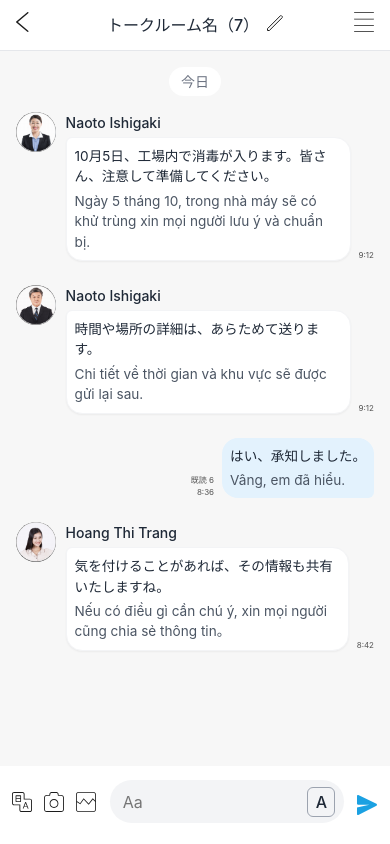
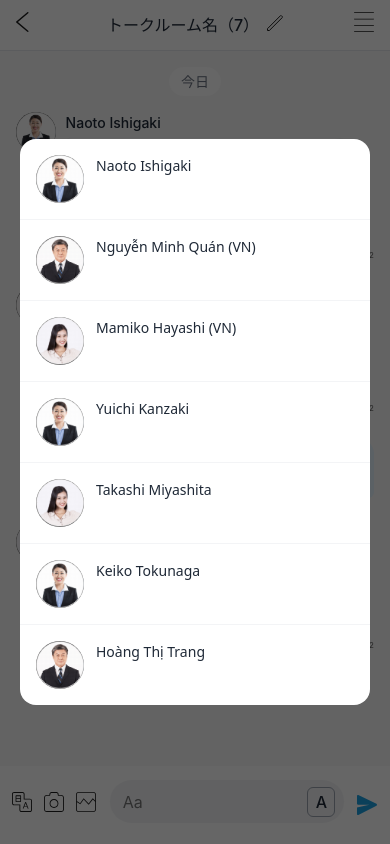
Before and after one commit to raianibnfaiz/Socio-Universe, a React (Vite) app: page / in a window 390 px wide. Both pictures are taken after a click on the element 26 px from the left and 25 px from the top of the page. Built offline with nearby package versions, Linux system fonts and the light colour scheme.

Commit message:
implemented member popup and enhance chat screen layout with responsive design

```diff
--- a/src/pages/ChatScreen/ChatScreen.module.css
+++ b/src/pages/ChatScreen/ChatScreen.module.css
@@ -93,6 +93,7 @@
   -ms-overflow-style: none; /* IE and Edge */
   background-color: #f7f7f7;
   min-height: 0;
+  overscroll-behavior-y: none;
 }
 
 .chatContainer::-webkit-scrollbar {
@@ -572,6 +573,10 @@
   display: flex;
   align-items: center;
   justify-content: center;
+  outline: none !important;
+  box-shadow: none !important;
+  -webkit-tap-highlight-color: transparent !important;
+  -webkit-focus-ring-color: transparent !important;
 }
 
 /* Add to your CSS module */
@@ -619,11 +624,36 @@
   border-top-left-radius: 0;
   border-top-right-radius: 0;
 }
+/* iOS Safari specific fixes */
+@supports (-webkit-touch-callout: none) {
+  .container {
+    height: -webkit-fill-available;
+    min-height: -webkit-fill-available;
+  }
+
+  @media screen and (max-width: 768px) {
+    .container {
+      height: -webkit-fill-available;
+      min-height: -webkit-fill-available;
+    }
+  }
+}
+@media screen and (max-width: 768px) {
+  html,
+  body {
+    height: 100%;
+    height: 100dvh;
+    overflow: hidden;
+    position: fixed;
+    width: 100%;
+  }
+}
 /* Mobile viewport fixes */
 @media screen and (max-width: 768px) {
   .container {
     height: 100vh;
     height: 100dvh;
+    height: stretch;
     max-width: 100vw;
     left: 0;
     transform: none;
@@ -647,3 +677,83 @@
     overscroll-behavior: contain;
   }
 }
+
+.memberOverlay {
+  position: fixed;
+  top: 0;
+  left: 0;
+  right: 0;
+  bottom: 0;
+  background: rgba(0, 0, 0, 0.5);
+  backdrop-filter: brightness(0.8);
+  z-index: 1000;
+  display: flex;
+  align-items: center;
+  justify-content: center;
+  padding: 1rem;
+}
+
+.memberPopup {
+  background: white;
+  border-radius: 1rem;
+  width: 100%;
+  max-width: 350px;
+  max-height: 80vh;
+  display: flex;
+  flex-direction: column;
+  overflow: hidden;
+}
+
+.memberList {
+  flex: 1;
+  overflow-y: auto;
+  scrollbar-width: none;
+  -ms-overflow-style: none;
+}
+
+.memberList::-webkit-scrollbar {
+  display: none;
+}
+
+.memberItem {
+  display: flex;
+  align-items: flex-start;
+  padding: 1rem;
+  border-bottom: 1px solid #f3f4f6;
+}
+
+.memberItem:last-child {
+  border-bottom: none;
+}
+
+.memberAvatar {
+  width: 48px;
+  height: 48px;
+  border-radius: 50%;
+  overflow: hidden;
+  margin-right: 0.75rem;
+  flex-shrink: 0;
+}
+
+.memberAvatarImage {
+  width: 100%;
+  height: 100%;
+  object-fit: cover;
+}
+
+.memberInfo {
+  flex: 1;
+}
+
+.memberName {
+  font-size: 0.875rem;
+  color: #1f2937;
+  margin-bottom: 0.25rem;
+}
+
+.memberSubtitle {
+  font-size: 0.75rem;
+  color: #6b7280;
+  line-height: 1.3;
+  word-break: break-word;
+}
--- a/src/pages/ChatScreen/ChatScreen.tsx
+++ b/src/pages/ChatScreen/ChatScreen.tsx
@@ -1,15 +1,5 @@
 import React, { useState, useRef, useEffect } from "react";
-import {
-  ChevronLeft,
-  Edit3,
-  Menu,
-  Camera,
-  Image,
-  Languages,
-  Clock,
-  LucideSend,
-  CameraIcon,
-} from "lucide-react";
+import { Clock } from "lucide-react";
 import user1 from "../../assets/images/user1.png";
 import user2 from "../../assets/images/user2.png";
 import user4 from "../../assets/images/user4.png";
@@ -35,12 +25,19 @@ interface Message {
   isUser?: boolean;
 }
 
+interface Member {
+  name: string;
+  avatar: string;
+  subtitle?: string;
+}
+
 const ChatDetailScreen: React.FC = () => {
   const [message, setMessage] = useState("");
   const [showTemplates, setShowTemplates] = useState(false);
   const [selectedTemplate, setSelectedTemplate] = useState("tempA");
   const [popup, setPopup] = useState({ visible: false, top: 0, left: 0 });
   const [showMenuDropdown, setShowMenuDropdown] = useState(false);
+  const [showMemberPopup, setShowMemberPopup] = useState(false);
   const [chatMessages, setChatMessages] = useState<Message[]>([
     {
       id: 1,
@@ -96,6 +93,21 @@ const ChatDetailScreen: React.FC = () => {
   const chatContainerRef = useRef<HTMLDivElement>(null);
   const fileInputRef = useRef<HTMLInputElement>(null);
   const cameraInputRef = useRef<HTMLInputElement>(null);
+
+  const members: Member[] = [
+    {
+      name: "Naoto Ishigaki",
+      avatar: user1,
+      subtitle:
+        "10月5日、工場内で消毒が入ります。皆さん、注意して準備してください。",
+    },
+    { name: "Nguyễn Minh Quán (VN)", avatar: user2 },
+    { name: "Mamiko Hayashi (VN)", avatar: user4 },
+    { name: "Yuichi Kanzaki", avatar: user1 },
+    { name: "Takashi Miyashita", avatar: user4 },
+    { name: "Keiko Tokunaga", avatar: user1 },
+    { name: "Hoàng Thị Trang", avatar: user2 },
+  ];
 
   const templates: {
     [key: string]: { vietnamese: string; japanese: string }[];
@@ -180,6 +192,10 @@ const ChatDetailScreen: React.FC = () => {
     setShowMenuDropdown(!showMenuDropdown);
   };
 
+  const handleBackClick = () => {
+    setShowMemberPopup(true);
+  };
+
   const handleUserMessageClick = (e: React.MouseEvent<HTMLDivElement>) => {
     const rect = e.currentTarget.getBoundingClientRect();
     const containerRect = chatContainerRef.current?.getBoundingClientRect();
@@ -232,9 +248,10 @@ const ChatDetailScreen: React.FC = () => {
   };
 
   return (
+    <>
       <div className={styles.container}>
         <div className={styles.header}>
-        <div className={styles.iconCursor}>
+          <div className={styles.iconCursor} onClick={handleBackClick}>
             <BackIcon />
           </div>
 
@@ -256,7 +273,9 @@ const ChatDetailScreen: React.FC = () => {
               <div className={styles.popupItem}>
                 メッセージを見た人 <br /> Người xem
               </div>
-            <div className={`${styles.popupItem} ${styles.popupItemDisabled}`}>
+              <div
+                className={`${styles.popupItem} ${styles.popupItemDisabled}`}
+              >
                 送信を取り消す <br /> Thu hồi
               </div>
               <div className={styles.popupItem}>
@@ -314,7 +333,9 @@ const ChatDetailScreen: React.FC = () => {
 
                     <div className={styles.messageRow}>
                       <div
-                      onClick={msg.isUser ? handleUserMessageClick : undefined}
+                        onClick={
+                          msg.isUser ? handleUserMessageClick : undefined
+                        }
                         className={`${styles.messageBubble} ${
                           msg.isUser ? styles.userBubble : styles.otherBubble
                         }`}
@@ -391,9 +412,6 @@ const ChatDetailScreen: React.FC = () => {
                   <div className={styles.extensionVietnamese}>
                     {selectedTemplateItem.vietnamese}
                   </div>
-                {/* <div className={styles.extensionJapanese}>
-                  {selectedTemplateItem.japanese}
-                </div> */}
                 </div>
                 <button
                   className={styles.extensionCross}
@@ -429,7 +447,7 @@ const ChatDetailScreen: React.FC = () => {
                     className={styles.textarea}
                     placeholder="Aa"
                     rows={1}
-                  style={{ fontSize: "16px" }} // Prevent iOS zoom
+                    style={{ fontSize: "16px" }}
                   />
                   <button
                     onClick={() => setShowTemplates(!showTemplates)}
@@ -439,7 +457,10 @@ const ChatDetailScreen: React.FC = () => {
                   </button>
                 </div>
 
-              <button onClick={handleSendMessage} className={styles.sendButton}>
+                <button
+                  onClick={handleSendMessage}
+                  className={styles.sendButton}
+                >
                   <SendIcon />
                 </button>
               </div>
@@ -487,6 +508,36 @@ const ChatDetailScreen: React.FC = () => {
           </div>
         </div>
       </div>
+
+      {showMemberPopup && (
+        <div
+          className={styles.memberOverlay}
+          onClick={() => setShowMemberPopup(false)}
+        >
+          <div
+            className={styles.memberPopup}
+            onClick={(e) => e.stopPropagation()}
+          >
+            <div className={styles.memberList}>
+              {members.map((member, index) => (
+                <div key={index} className={styles.memberItem}>
+                  <div className={styles.memberAvatar}>
+                    <img
+                      src={member.avatar}
+                      alt={member.name}
+                      className={styles.memberAvatarImage}
+                    />
+                  </div>
+                  <div className={styles.memberInfo}>
+                    <div className={styles.memberName}>{member.name}</div>
+                  </div>
+                </div>
+              ))}
+            </div>
+          </div>
+        </div>
+      )}
+    </>
   );
 };
 
```
Also changed, not shown: src/assets/icons/close.svg (added). Lines whose indentation alone changed are shown as unchanged.
